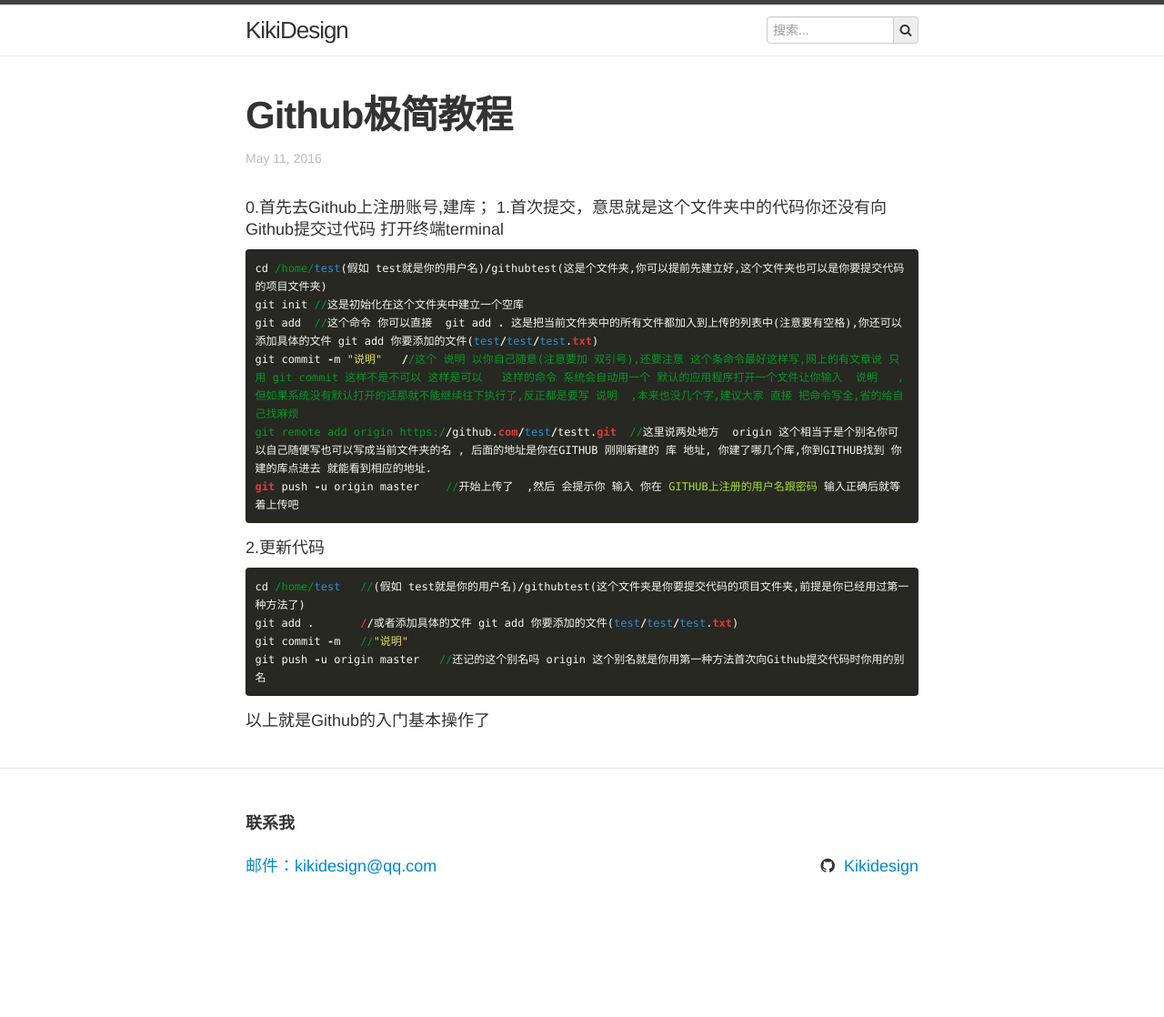
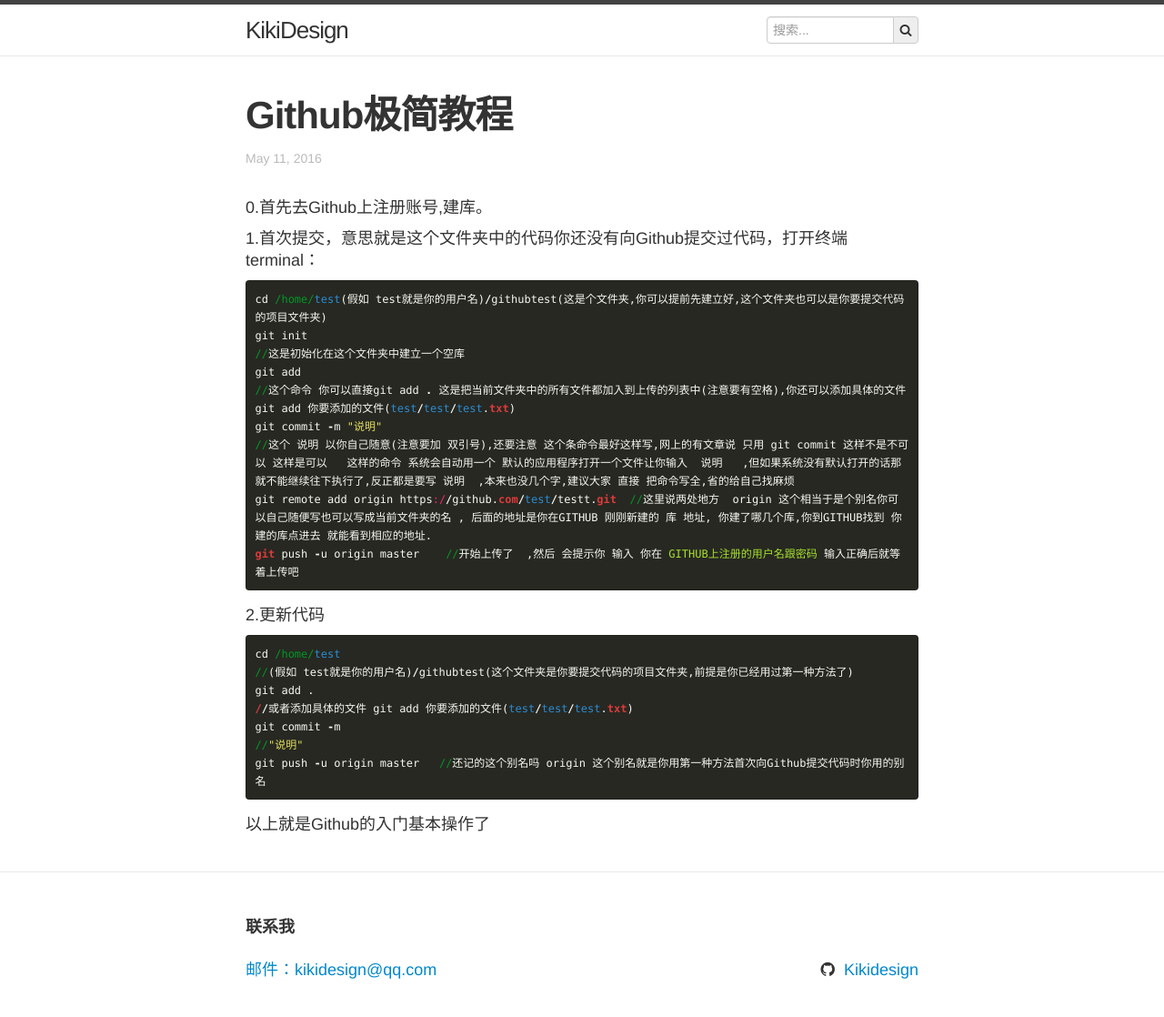
Before and after one commit to kikidesign/kikidesign.github.io, a Jekyll site: the page built from _posts/2016-05-11-Github-Simple.md, in a window 1280 px wide. Shown: the whole page at 91% size. Built offline with Jekyll 4.4.1, drawn with Linux system fonts in a browser that asks for light colours; before the commit the page ends 1004 px from its top, so only the background shows below that.

```diff
--- a/_posts/2016-05-11-Github-Simple.md
+++ b/_posts/2016-05-11-Github-Simple.md
@@ -5,22 +5,31 @@
 categories: Github
 ---
 
-0.首先去Github上注册账号,建库；
-1.首次提交，意思就是这个文件夹中的代码你还没有向Github提交过代码
-打开终端terminal
+0.首先去Github上注册账号,建库。
+
+1.首次提交，意思就是这个文件夹中的代码你还没有向Github提交过代码，打开终端terminal：
+
 {% highlight ruby %}
 cd /home/test(假如 test就是你的用户名)/githubtest(这是个文件夹,你可以提前先建立好,这个文件夹也可以是你要提交代码的项目文件夹)
-git init //这是初始化在这个文件夹中建立一个空库
-git add  //这个命令 你可以直接  git add . 这是把当前文件夹中的所有文件都加入到上传的列表中(注意要有空格),你还可以添加具体的文件 git add 你要添加的文件(test/test/test.txt)
-git commit -m "说明"   //这个 说明 以你自己随意(注意要加 双引号),还要注意 这个条命令最好这样写,网上的有文章说 只用 git commit 这样不是不可以 这样是可以   这样的命令 系统会自动用一个 默认的应用程序打开一个文件让你输入  说明   ,但如果系统没有默认打开的话那就不能继续往下执行了,反正都是要写 说明  ,本来也没几个字,建议大家 直接 把命令写全,省的给自己找麻烦
+git init
+//这是初始化在这个文件夹中建立一个空库
+git add
+//这个命令 你可以直接git add . 这是把当前文件夹中的所有文件都加入到上传的列表中(注意要有空格),你还可以添加具体的文件git add 你要添加的文件(test/test/test.txt)
+git commit -m "说明"
+//这个 说明 以你自己随意(注意要加 双引号),还要注意 这个条命令最好这样写,网上的有文章说 只用 git commit 这样不是不可以 这样是可以   这样的命令 系统会自动用一个 默认的应用程序打开一个文件让你输入  说明   ,但如果系统没有默认打开的话那就不能继续往下执行了,反正都是要写 说明  ,本来也没几个字,建议大家 直接 把命令写全,省的给自己找麻烦
 git remote add origin https://github.com/test/testt.git  //这里说两处地方  origin 这个相当于是个别名你可以自己随便写也可以写成当前文件夹的名 , 后面的地址是你在GITHUB 刚刚新建的 库 地址, 你建了哪几个库,你到GITHUB找到 你 建的库点进去 就能看到相应的地址.
 git push -u origin master    //开始上传了  ,然后 会提示你 输入 你在 GITHUB上注册的用户名跟密码 输入正确后就等着上传吧
 {% endhighlight %}
+
 2.更新代码
+
 {% highlight ruby %}
-cd /home/test   //(假如 test就是你的用户名)/githubtest(这个文件夹是你要提交代码的项目文件夹,前提是你已经用过第一种方法了)
-git add .       //或者添加具体的文件 git add 你要添加的文件(test/test/test.txt)
-git commit -m   //"说明"
+cd /home/test
+//(假如 test就是你的用户名)/githubtest(这个文件夹是你要提交代码的项目文件夹,前提是你已经用过第一种方法了)
+git add .
+//或者添加具体的文件 git add 你要添加的文件(test/test/test.txt)
+git commit -m
+//"说明"
 git push -u origin master   //还记的这个别名吗 origin 这个别名就是你用第一种方法首次向Github提交代码时你用的别名
 {% endhighlight %}
 以上就是Github的入门基本操作了
```
Also changed, not shown: 2 other files.
